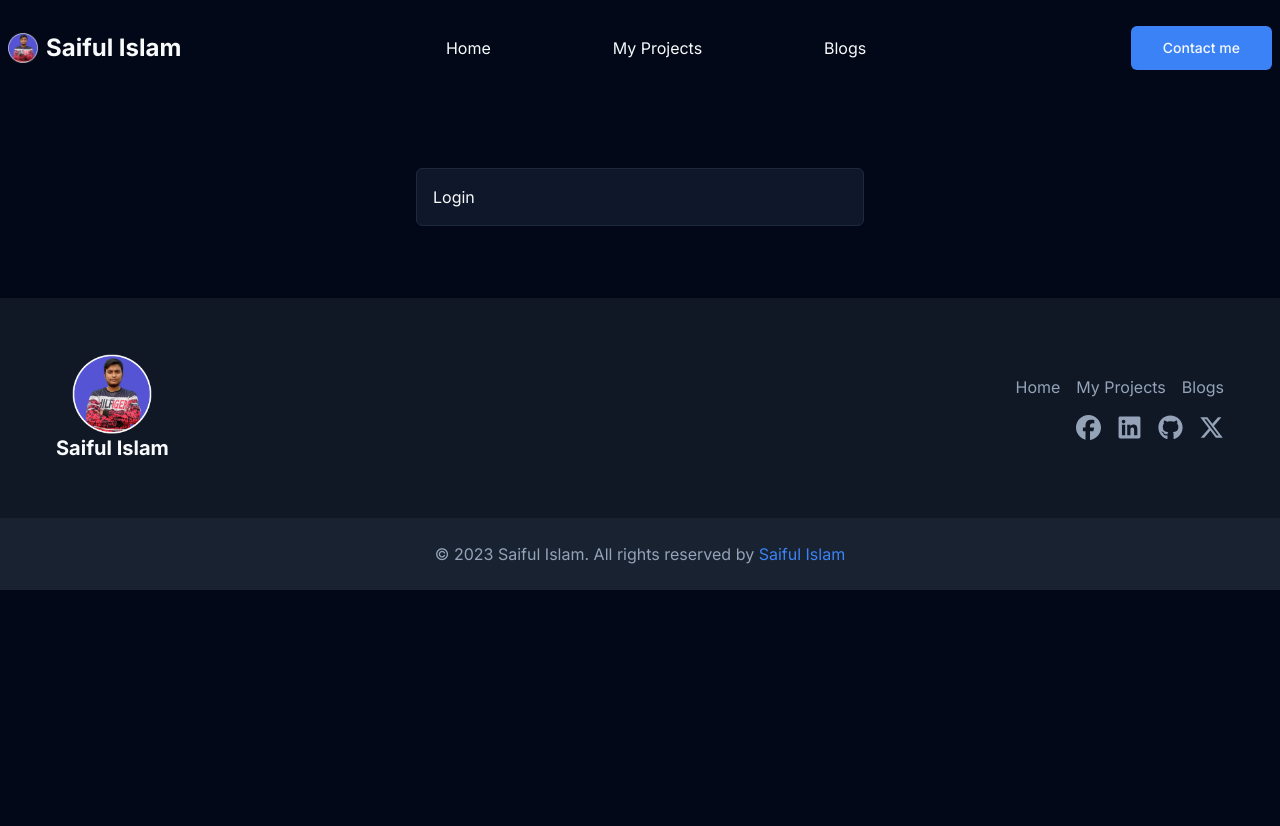
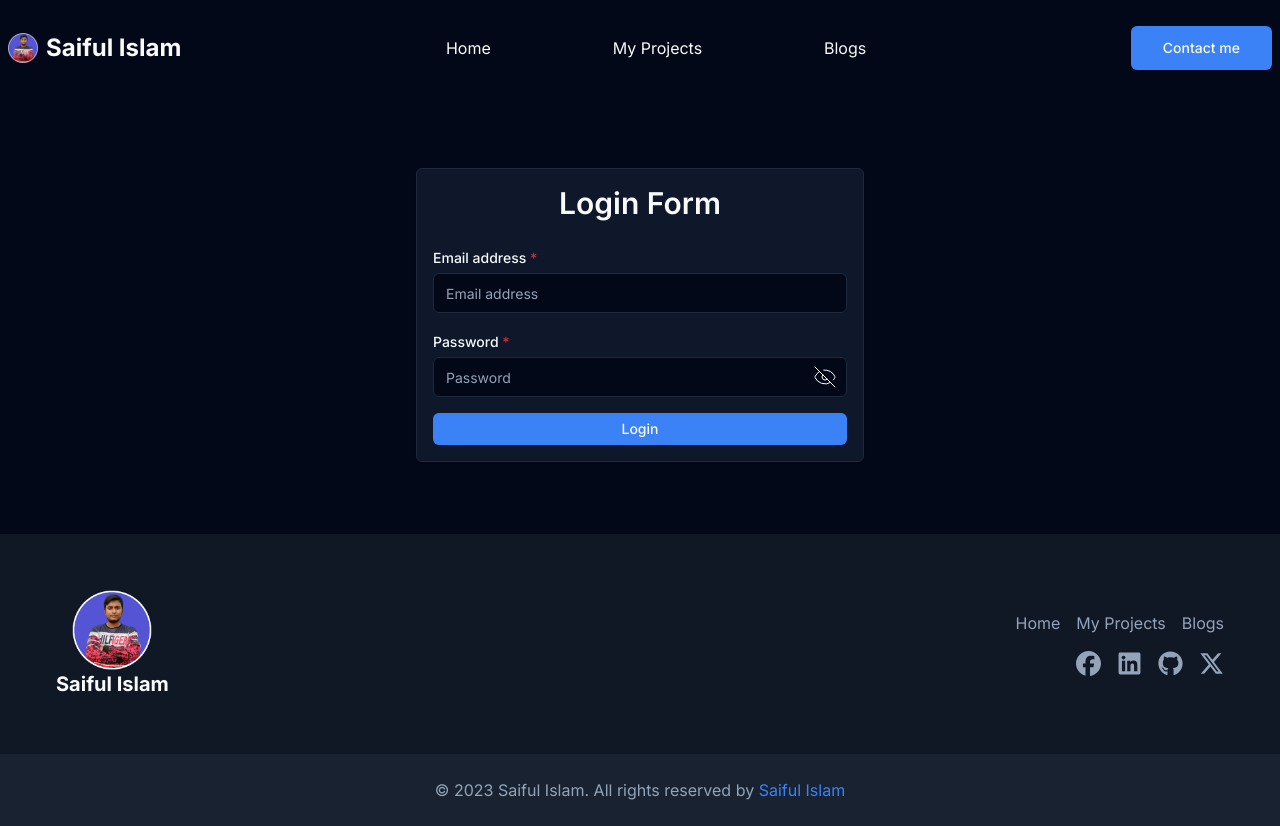
Before and after one commit to saiful7778/portfolio, a Next.js app: page /login in a window 1280 px wide. Before the commit the page ends 800 px from the top, so only its background shows below. Built offline with nearby package versions, Linux system fonts and the light colour scheme.

Commit message:
add login functions

```diff
--- /dev/null
+++ b/src/app/(frontend)/(auth)/login/LoginForm.tsx
@@ -0,0 +1,123 @@
+"use client";
+import InputField from "@/components/form/InputField";
+import PasswordField from "@/components/form/PasswordField";
+import Spinner from "@/components/Spinner";
+import Button from "@/components/ui/button";
+import { Form, FormField } from "@/components/ui/form";
+import { ToastAction } from "@/components/ui/toast";
+import { useToast } from "@/hooks/use-toast";
+import userCheckAction from "@/lib/actions/auth/userCheckAction";
+import { loginSchema } from "@/lib/schema/authSchema";
+import { DEFAULT_LOGIN_REDIRECT } from "@/lib/staticData";
+import { zodResolver } from "@hookform/resolvers/zod";
+import { signIn } from "next-auth/react";
+import { useState } from "react";
+import { useForm } from "react-hook-form";
+import type { z } from "zod";
+
+interface LoginFormProps {
+  callbackUrl?: string;
+}
+
+const LoginForm: React.FC<LoginFormProps> = ({ callbackUrl }) => {
+  const [loading, setLoading] = useState<boolean>(false);
+  const { toast } = useToast();
+
+  const form = useForm<z.infer<typeof loginSchema>>({
+    resolver: zodResolver(loginSchema),
+    defaultValues: {
+      email: "",
+      password: "",
+    },
+  });
+
+  const handleSubmit = async (values: z.infer<typeof loginSchema>) => {
+    try {
+      setLoading(true);
+
+      const res = await userCheckAction(values);
+
+      if (!res.success) {
+        switch (res.message) {
+          case "Email is not verified":
+            toast({
+              variant: "destructive",
+              title: "Email is not verified",
+              action: (
+                <ToastAction altText="Email verify mail end">
+                  Send verify email
+                </ToastAction>
+              ),
+            });
+            return;
+
+          default:
+            throw new Error(res.message);
+        }
+      }
+
+      await signIn("credentials", {
+        email: values.email,
+        password: values.password,
+        redirect: true,
+        callbackUrl: callbackUrl || DEFAULT_LOGIN_REDIRECT,
+      });
+
+      toast({
+        title: "You're logged in",
+      });
+    } catch (err) {
+      if (err instanceof Error) {
+        toast({
+          variant: "destructive",
+          title: "Something went wrong!",
+          description: err.message,
+        });
+      }
+    } finally {
+      setLoading(false);
+      form.reset();
+    }
+  };
+
+  return (
+    <Form {...form}>
+      <form
+        onSubmit={form.handleSubmit(handleSubmit)}
+        className="flex flex-col gap-4"
+      >
+        <FormField
+          control={form.control}
+          name="email"
+          render={({ field }) => (
+            <InputField
+              type="email"
+              label="Email address"
+              placeholder="Email address"
+              required
+              disabled={loading}
+              {...field}
+            />
+          )}
+        />
+        <FormField
+          control={form.control}
+          name="password"
+          render={({ field }) => (
+            <PasswordField
+              label="Password"
+              placeholder="Password"
+              disabled={loading}
+              {...field}
+            />
+          )}
+        />
+        <Button type="submit" disabled={loading}>
+          {loading ? <Spinner size={20} /> : "Login"}
+        </Button>
+      </form>
+    </Form>
+  );
+};
+
+export default LoginForm;
--- a/src/app/(frontend)/(auth)/login/page.tsx
+++ b/src/app/(frontend)/(auth)/login/page.tsx
@@ -1,5 +1,28 @@
-const Login: React.FC = () => {
-  return <div>Login</div>;
+import type { Metadata } from "next";
+import LoginForm from "./LoginForm";
+import type { PageParams } from "@/types";
+
+export const metadata: Metadata = {
+  title: "Login - Saiful Islam - Portfolio",
+  description:
+    "This is user login page of Saiful Islam personal portfolio website.",
+};
+
+interface LoginParams extends PageParams {
+  searchParams: Promise<{
+    callbackUrl?: string | undefined;
+  }>;
+}
+
+const Login: React.FC<LoginParams> = async ({ searchParams }) => {
+  const queryParams = await searchParams;
+
+  return (
+    <>
+      <h1 className="mb-6 text-center text-3xl font-semibold">Login Form</h1>
+      <LoginForm callbackUrl={queryParams?.callbackUrl} />
+    </>
+  );
 };
 
 export default Login;
--- /dev/null
+++ b/src/lib/actions/auth/userCheckAction.ts
@@ -0,0 +1,52 @@
+"use server";
+
+import db from "@/lib/db";
+import { loginSchema } from "@/lib/schema/authSchema";
+import type { z } from "zod";
+
+export default async function userCheckAction(
+  inputData: z.infer<typeof loginSchema>,
+) {
+  try {
+    const validateData = loginSchema.safeParse(inputData);
+
+    if (!validateData.success) {
+      throw new Error("Your input data is invalid");
+    }
+
+    const user = await db.user.findFirst({
+      where: {
+        email: inputData.email,
+      },
+      select: {
+        isVerified: true,
+        access: true,
+      },
+    });
+
+    if (!user?.isVerified) {
+      throw new Error("Email is not verified");
+    }
+
+    if (!user?.access) {
+      throw new Error("You can't access this site");
+    }
+
+    return {
+      success: true,
+      data: "user is verified",
+    };
+  } catch (err) {
+    if (err instanceof Error) {
+      return {
+        success: false,
+        message: err.message,
+      };
+    }
+
+    return {
+      success: false,
+      message: "Something went wrong",
+    };
+  }
+}
--- a/src/lib/staticData.ts
+++ b/src/lib/staticData.ts
@@ -52,3 +52,5 @@ export const typingAnimationData = [
     text: "MongoDB",
   },
 ];
+
+export const DEFAULT_LOGIN_REDIRECT: string = "/admin";
--- a/src/middleware.ts
+++ b/src/middleware.ts
@@ -5,8 +5,6 @@ export default withAuth(
   function middleware(req) {
     // Access the user's session
     const token = req.nextauth.token;
-
-    console.log(token);
 
     // If there is no token, redirect to the login page
     if (!token) {
--- a/src/types/index.d.ts
+++ b/src/types/index.d.ts
@@ -35,3 +35,8 @@ export interface userAuth {
   email: string;
   password: string;
 }
+
+export interface PageParams {
+  params: Promise<{ slug: string }>;
+  searchParams: Promise<{ [key: string]: string | string[] | undefined }>;
+}
```
Also changed, not shown: src/lib/auth.ts (+3 -4 lines).
